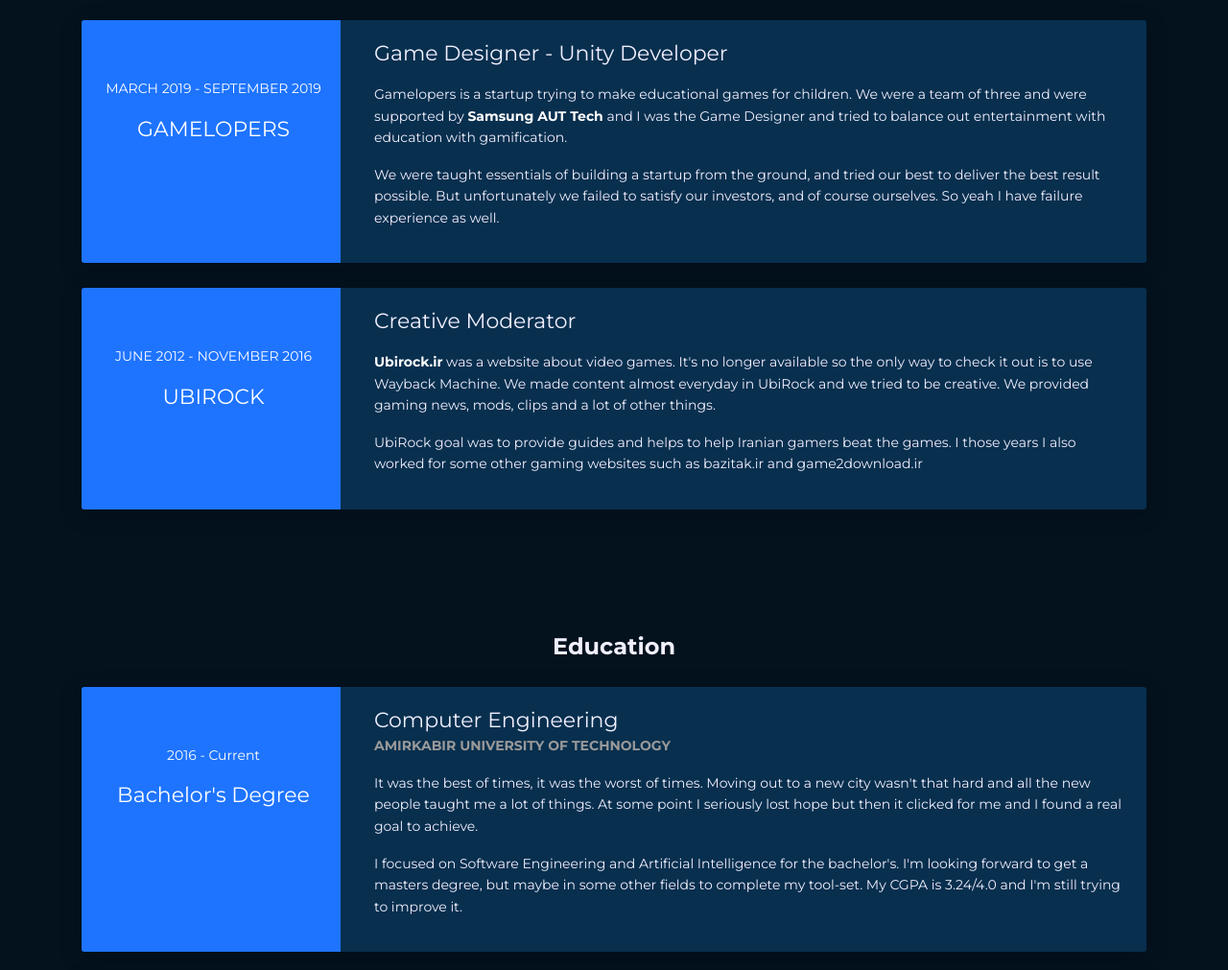
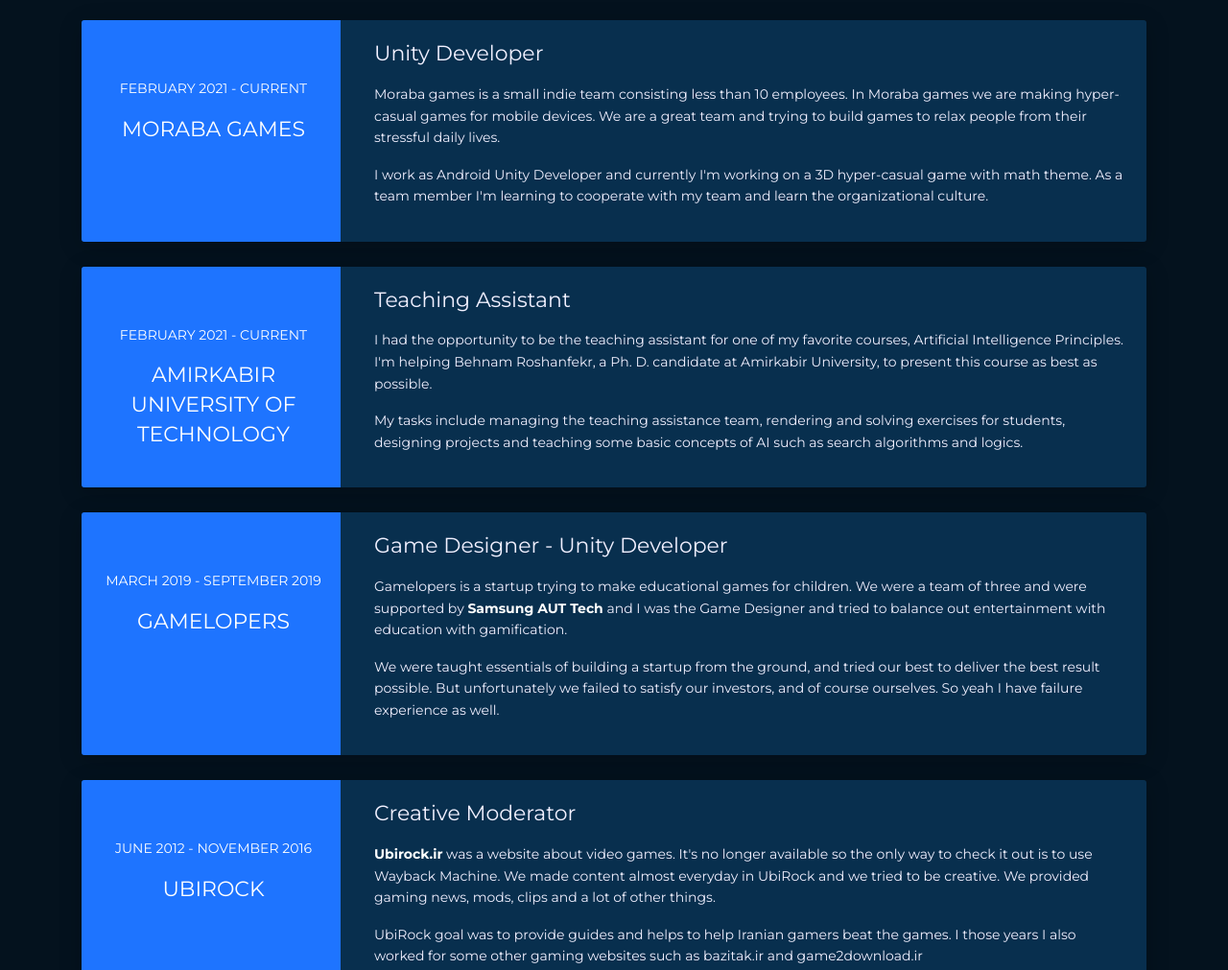
Before and after one commit to URAmiRBin/amirbin.ir, a plain HTML site: page index.html in a window 1280 px wide. Shown: the part 1618-2629 px from the top of the page at 96% size. Drawn offline with Linux system fonts and the light colour scheme.

Commit message:
Update work experience Feb 2021

```diff
--- a/index.html
+++ b/index.html
@@ -51,7 +51,7 @@
                                 <p class="category text-white">Game Developer, Software Engineer</p>
             <p>Last Update: February 2021</p>
 
-                                <a class="btn btn-primary smooth-scroll mr-2" href="mailto:ur.amirbin@gmail.com" data-aos="zoom-in" data-aos-anchor="data-aos-anchor">Hire Me</a><a class="btn btn-primary" href="contents/AmirHossein_Binesh_CV.pdf" data-aos="zoom-in" data-aos-anchor="data-aos-anchor">Download CV</a>
+                                <a class="btn btn-primary smooth-scroll mr-2" href="mailto:ur.amirbin@gmail.com" data-aos="zoom-in" data-aos-anchor="data-aos-anchor">Contact Me</a><a class="btn btn-primary" href="contents/AmirHossein_Binesh_CV.pdf" data-aos="zoom-in" data-aos-anchor="data-aos-anchor">Download CV</a>
 
                             </div>
                         </div>
@@ -189,7 +189,7 @@
                                 </div>
                                 <div class="row">
                                     <div class="col-md-4">
-                                        <div class="progress-container progress-primary"><span class="progress-badge">HTML+CSS+JS</span>
+                                        <div class="progress-container progress-primary"><span class="progress-badge">HTML, CSS, JavaScript</span>
                                             <div class="progress">
                                                 <div class="progress-bar progress-bar-primary" data-aos="progress-full" data-aos-offset="10" data-aos-duration="2000" role="progressbar" aria-valuenow="60" aria-valuemin="0" aria-valuemax="100" style="width: 100%;"></div><span class="progress-value"></span>
                                             </div>
@@ -248,6 +248,47 @@
                         <div class="row">
                             <div class="col-md-3 bg-primary" data-aos="fade-right" data-aos-offset="50" data-aos-duration="500">
                                 <div class="card-body cc-experience-header">
+                                    <p>February 2021 - Current</p>
+                                    <div class="h5">Moraba Games</div>
+                                </div>
+                            </div>
+                            <div class="col-md-9" data-aos="fade-left" data-aos-offset="50" data-aos-duration="500">
+                                <div class="card-body">
+                                    <div class="h5">Unity Developer</div>
+                                    <p>
+                                        Moraba games is a small indie team consisting less than 10 employees.
+                                        In Moraba games we are making hyper-casual games for mobile devices.
+                                        We are a great team and trying to build games to relax people from their stressful daily lives.
+                                    </p>
+                                    <p>
+                                        I work as Android Unity Developer and currently I'm working on a 3D hyper-casual game with math theme.
+                                        As a team member I'm learning to cooperate with my team and learn the organizational culture.
+                                    </p>
+                                </div>
+                            </div>
+                        </div>
+                    </div>
+                    <div class="card">
+                        <div class="row">
+                            <div class="col-md-3 bg-primary" data-aos="fade-right" data-aos-offset="50" data-aos-duration="500">
+                                <div class="card-body cc-experience-header">
+                                    <p>February 2021 - Current</p>
+                                    <div class="h5">Amirkabir University of Technology</div>
+                                </div>
+                            </div>
+                            <div class="col-md-9" data-aos="fade-left" data-aos-offset="50" data-aos-duration="500">
+                                <div class="card-body">
+                                    <div class="h5">Teaching Assistant</div>
+                                    <p>I had the opportunity to be the teaching assistant for one of my favorite courses, Artificial Intelligence Principles. I'm helping Behnam Roshanfekr, a Ph. D. candidate at Amirkabir University, to present this course as best as possible.</p>
+                                    <p>My tasks include managing the teaching assistance team, rendering and solving exercises for students, designing projects and teaching some basic concepts of AI such as search algorithms and logics.</p>
+                                </div>
+                            </div>
+                        </div>
+                    </div>
+                    <div class="card">
+                        <div class="row">
+                            <div class="col-md-3 bg-primary" data-aos="fade-right" data-aos-offset="50" data-aos-duration="500">
+                                <div class="card-body cc-experience-header">
                                     <p>March 2019 - September 2019</p>
                                     <div class="h5">Gamelopers</div>
                                 </div>
@@ -301,7 +342,7 @@
                                     </p>
                                     <p>
                                         I focused on Software Engineering and Artificial Intelligence for the bachelor's. I'm looking forward to get a masters degree, but maybe in some other fields
-                                         to complete my tool-set. My CGPA is 3.24/4.0 and I'm still trying to improve it.
+                                         to complete my tool-set. My CGPA is 3.33/4.0 and I'm still trying to improve it.
                                     </p>
                                 </div>
                             </div>
@@ -453,7 +494,7 @@
                                             </a>
                                         </div>
                                         <div class="cc-porfolio-image img-raised" data-aos="fade-up" data-aos-anchor-placement="top-bottom">
-                                            <a href="#developement">
+                                            <a href="https://github.com/URAmiRBin/funnel" target="_blank">
                                                 <figure class="cc-effect"><img src="images/funnel.jpg" alt="Image" />
                                                     <figcaption>
                                                         <div class="h4">Funnel</div>
@@ -551,7 +592,7 @@
                                             </a>
                                         </div>
                                         <div class="cc-porfolio-image img-raised" data-aos="fade-up" data-aos-anchor-placement="top-bottom">
-                                            <a href="#developement">
+                                            <a href="https://github.com/URAmiRBin/sw-ships" target="_blank">
                                                 <figure class="cc-effect"><img src="images/swapi.jpg" alt="Image" />
                                                     <figcaption>
                                                         <div class="h4">Star Wars Ships</div>
@@ -561,7 +602,7 @@
                                             </a>
                                         </div>
                                         <div class="cc-porfolio-image img-raised" data-aos="fade-up" data-aos-anchor-placement="top-bottom">
-                                            <a href="#developement">
+                                            <a href="https://github.com/URAmiRBin/cuda-determinant" target="_blank">
                                                 <figure class="cc-effect"><img src="images/programming-alt.jpg" alt="Image" />
                                                     <figcaption>
                                                         <div class="h4">Determical</div>
@@ -590,7 +631,7 @@
                                             </a>
                                         </div>
                                         <div class="cc-porfolio-image img-raised" data-aos="fade-up" data-aos-anchor-placement="top-bottom">
-                                            <a href="#games">
+                                            <a href="https://github.com/URAmiRBin/blander" target="_blank">
                                                 <figure class="cc-effect"><img src="images/blander.jpg" alt="Image" />
                                                     <figcaption>
                                                         <div class="h4">Blander | 3D Game Engine</div>
@@ -882,7 +923,7 @@
                                     <div class="col-md-6">
                                         <div class="cc-porfolio-image img-raised" data-aos="fade-up" data-aos-anchor-placement="top-bottom">
                                             <a href="#presentations">
-                                                <figure class="cc-effect"><img src="images/g.gif" alt="Image" />
+                                                <figure class="cc-effect"><img src="images/matchmaking.jpg" alt="Image" />
                                                     <figcaption>
                                                         <div class="h4">Algorithms behind matchmaking</div>
                                                         <p>Presentation</p>
```
